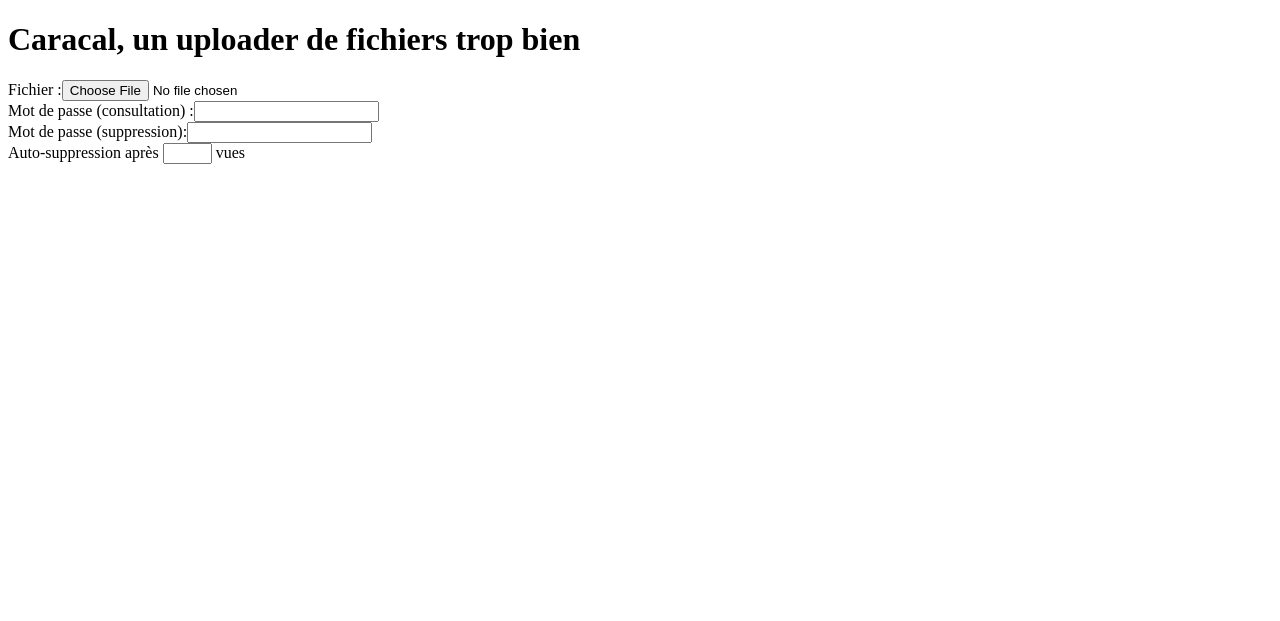
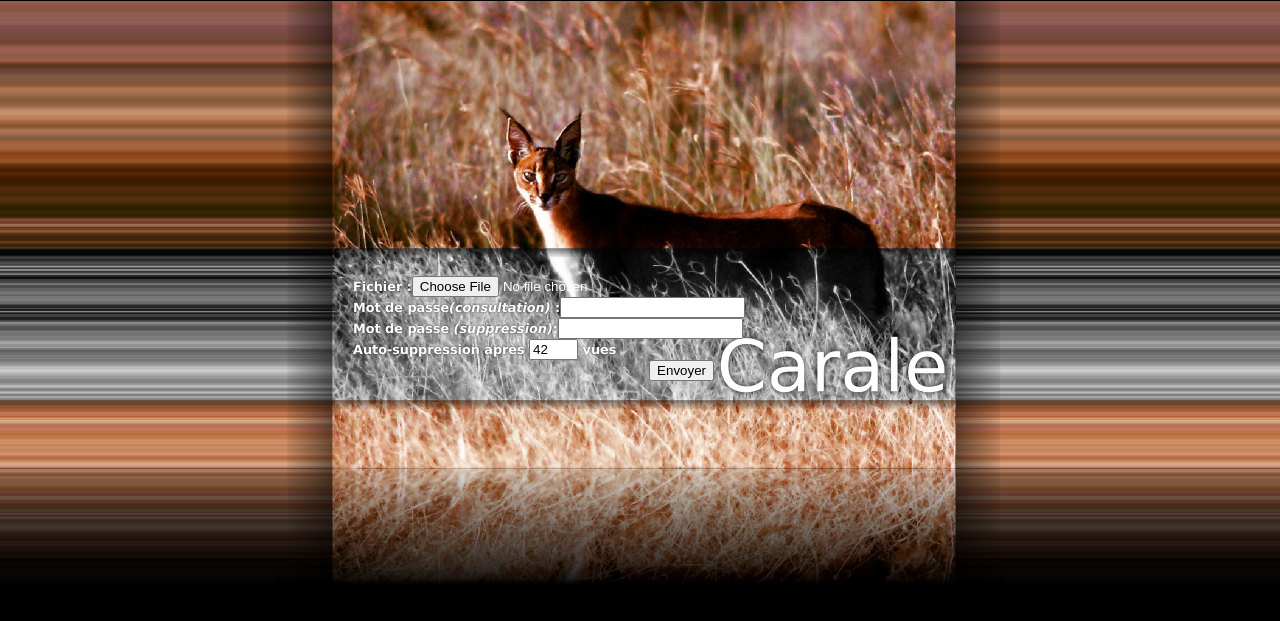
Before and after one commit to fmauNeko/caracal-legacy, a PHP site: page / in a window 1280 px wide. Shown: the top 621 px of the page. Run offline with PHP 8.4, Linux system fonts and the light colour scheme.

Commit message:
Première version du design, c'est un peu moche, mais j'en ai assez de faire du neutre

```diff
--- a/www/style.css
+++ b/www/style.css
@@ -0,0 +1,35 @@
+body
+{
+background:black url(fond_body.png) repeat-x;
+margin:0;
+color:white;
+font-size:80%;
+font-family:"Lucida Grande", "DejaVu Sans", "Bitstream Vera Sans", "Lucida Sans", Verdana, sans-serif;
+text-shadow:#333 0px 0px 2px;
+}
+
+h1{
+position:absolute;
+text-indent:-5000px;
+}
+
+form
+{
+margin:auto;
+width:726px;
+min-height:588px;
+background: url(fond_form.png) no-repeat;
+}
+
+form div
+{
+padding-top:276px;
+padding-left:76px;
+font-weight:bold;
+}
+
+form input[type=submit]
+{
+float:right;
+margin-right:289px;
+}
--- a/www/template.php
+++ b/www/template.php
@@ -10,10 +10,13 @@
 	<h1><?php echo $titre_site; ?></h1>
 
 	<form action="#" method="post" enctype="multipart/form-data">
+	<div>
 		<label for="file">Fichier :</label><input type="file" name="file" /><br />
-		<label for="viewpasswd">Mot de passe (consultation) :</label><input type="password" value="" name="viewpasswd" /><br />
-		<label for="delpasswd">Mot de passe (suppression):</label><input type="password" value="" name="delpasswd" /><br />
-		<label foir="counter">Auto-suppression après <input type="text" name="counter" size="3" /> vues</label><br />
+		<label for="viewpasswd">Mot de passe<em>(consultation)</em> :</label><input type="password" value="" name="viewpasswd" /><br />
+		<label for="delpasswd">Mot de passe <em>(suppression)</em>:</label><input type="password" value="" name="delpasswd" /><br />
+		<label foir="counter">Auto-suppression après <input type="text" name="counter" size="3"value="42" /> vues</label><br />
+		<input type="submit" value="Envoyer"/>
+	</div>
 	</form>
 </body>
 </html>
```
Also changed, not shown: www/fond_body.png (added), www/fond_form.png (added).
